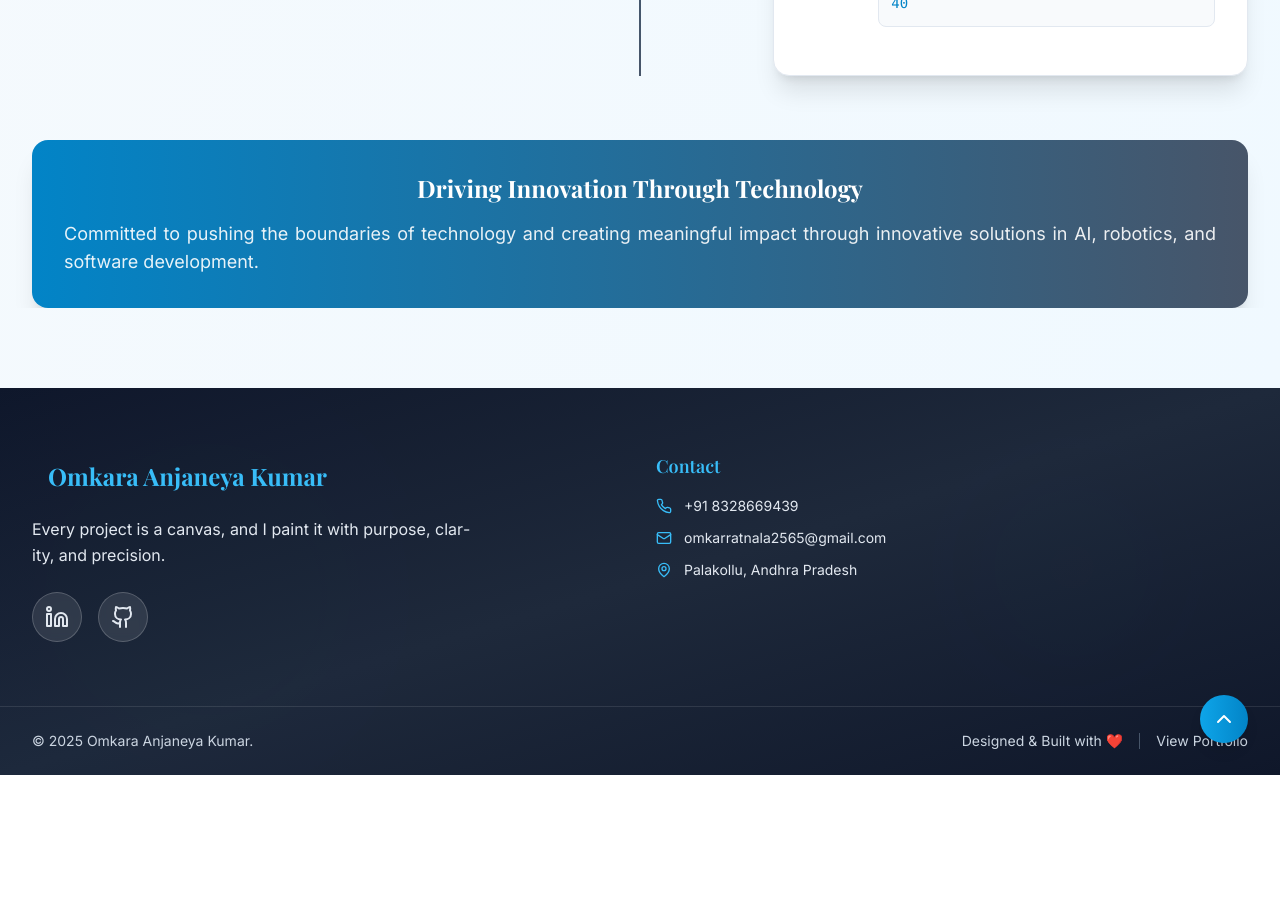
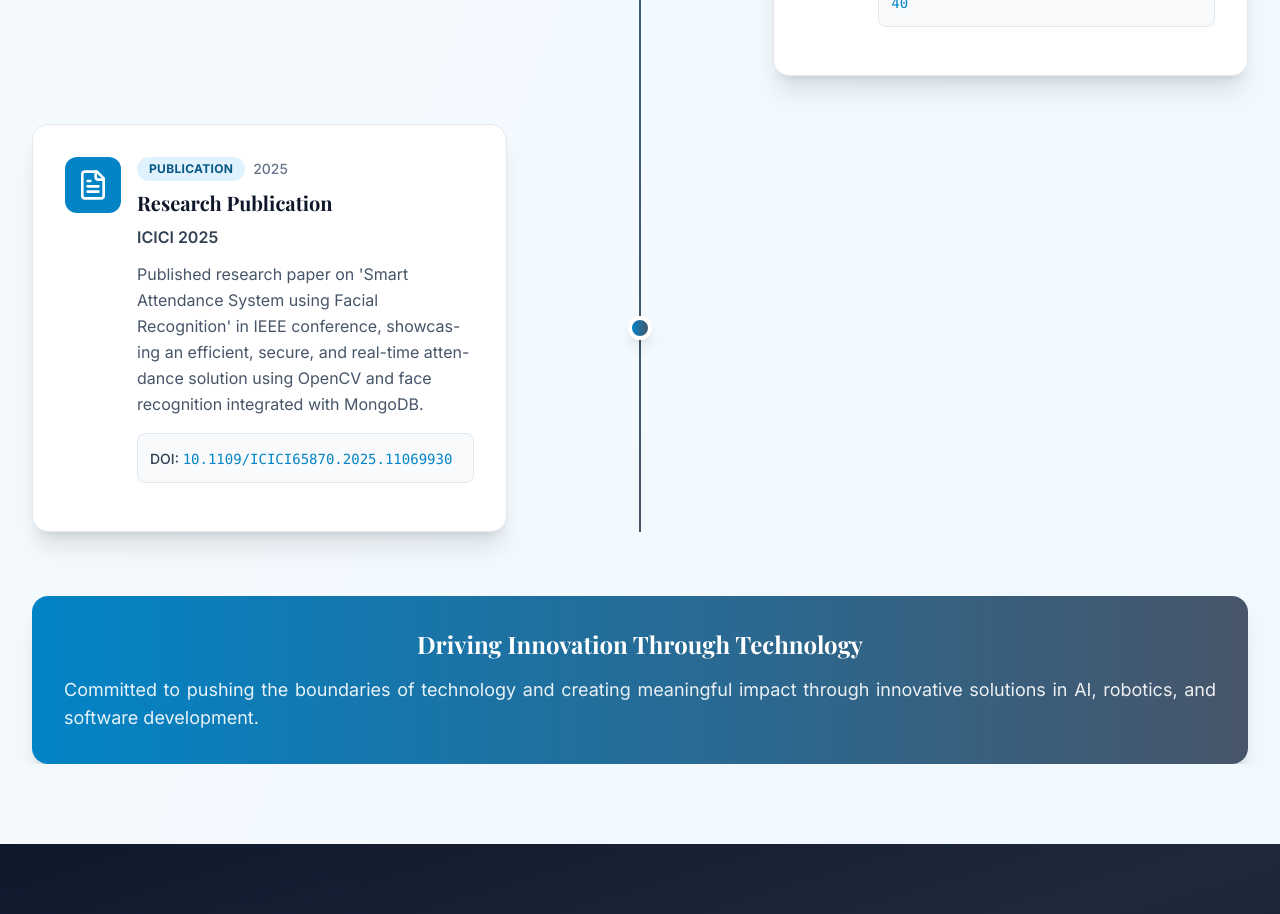
Before and after one commit to Omkar825/portfolio-updated, a React (Vite) app: page /achievements in a window 1280 px wide. Shown: the part 2620-3534 px from the top of the page. Before the commit the page ends 3395 px from the top, so only its background shows below. Built offline with nearby package versions, Linux system fonts and the light colour scheme.

Commit message:
Update Achievements.tsx

```diff
--- a/src/pages/Achievements.tsx
+++ b/src/pages/Achievements.tsx
@@ -83,6 +83,16 @@ const Achievements: React.FC = () => {
       type: "Publication",
       color: "primary",
       doi: "10.1109/ICCRTEE64519.2025.11053040"
+    },
+    {
+      title: "Research Publication",
+      organization: "ICICI 2025",
+      description: "Published research paper on 'Smart Attendance System using Facial Recognition' in IEEE conference, showcasing an efficient, secure, and real-time attendance solution using OpenCV and face recognition integrated with MongoDB.",
+      icon: <FileText size={32} />,
+      date: "2025",
+      type: "Publication",
+      color: "accent",
+      doi: "10.1109/ICICI65870.2025.11069930"
     }
   ];
 
```
